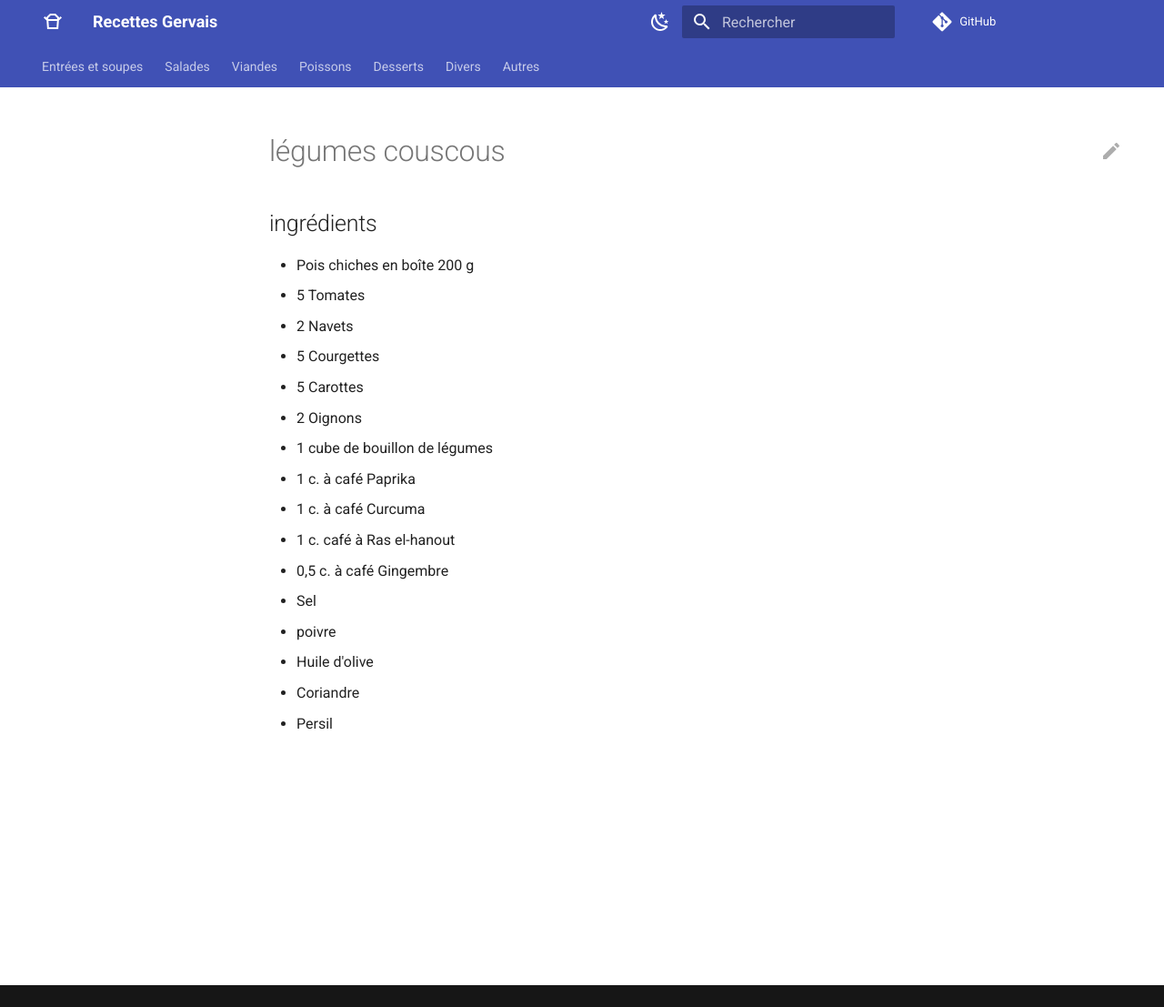
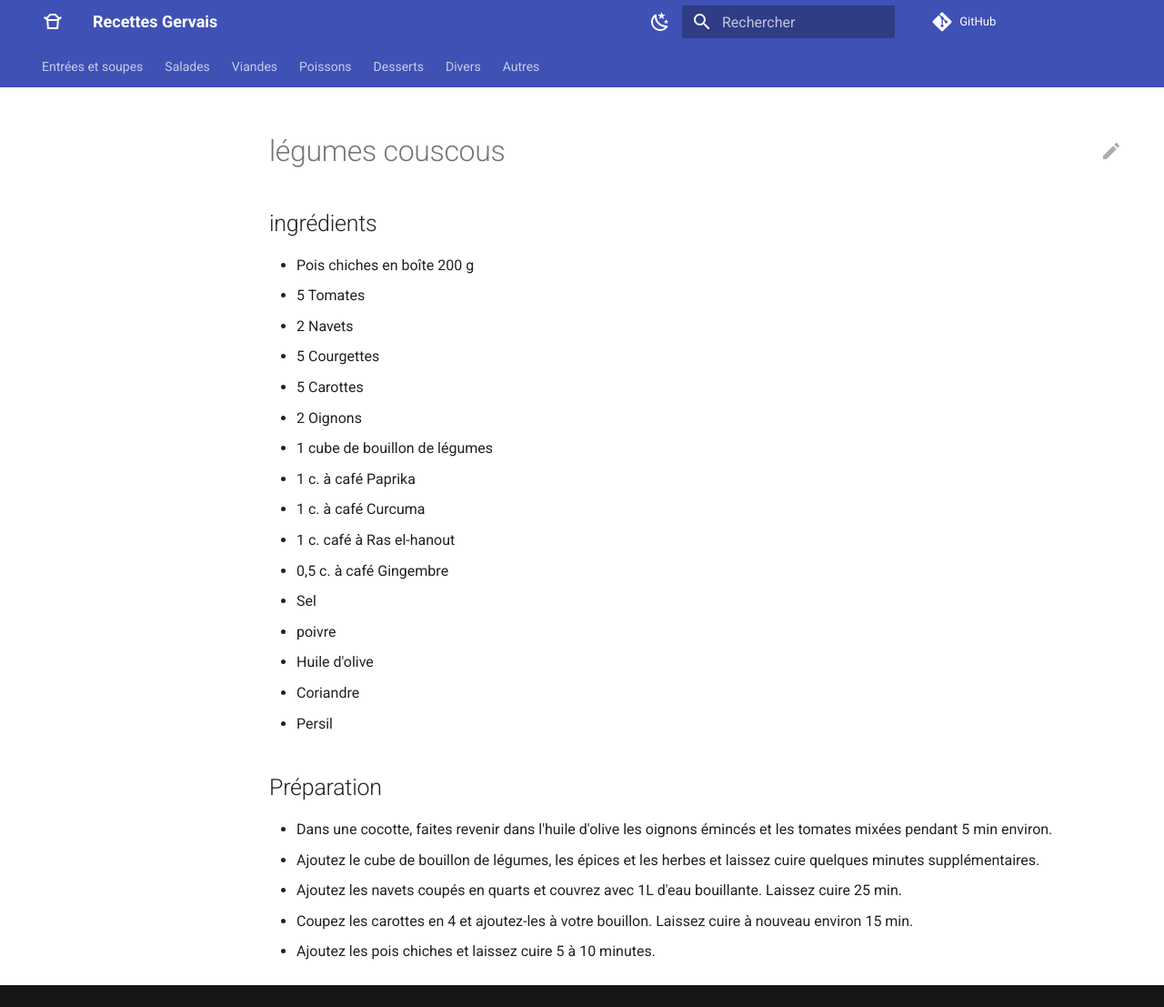
Before and after one commit to giem-git/recipes, an MkDocs documentation site: the page built from docs/autres/couscous.md, in a window 1280 px wide and 1107 px high. Shown: the whole window at 91% size. Built offline with MkDocs 1.6.1 and Material for MkDocs 9.7.7, drawn with Linux system fonts in a browser that asks for light colours; comment, search, counter and statistics services are not loaded.

Commit message:
Update couscous.md

```diff
--- a/docs/autres/couscous.md
+++ b/docs/autres/couscous.md
@@ -17,3 +17,10 @@
 * Huile d'olive
 * Coriandre
 * Persil
+## Préparation
+
+* Dans une cocotte, faites revenir dans l'huile d'olive les oignons émincés et les tomates mixées pendant 5 min environ.
+* Ajoutez le cube de bouillon de légumes, les épices et les herbes et laissez cuire quelques minutes supplémentaires.
+* Ajoutez les navets coupés en quarts et couvrez avec 1L d'eau bouillante. Laissez cuire 25 min.
+* Coupez les carottes en 4 et ajoutez-les à votre bouillon. Laissez cuire à nouveau environ 15 min.
+* Ajoutez les pois chiches et laissez cuire 5 à 10 minutes.
```
